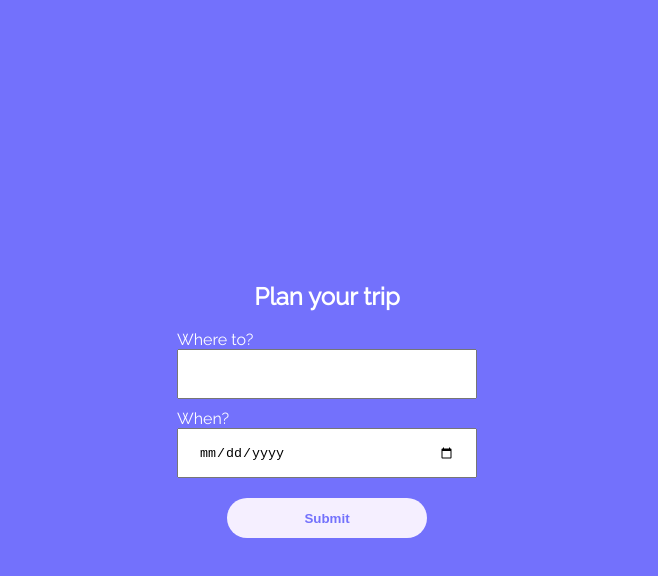
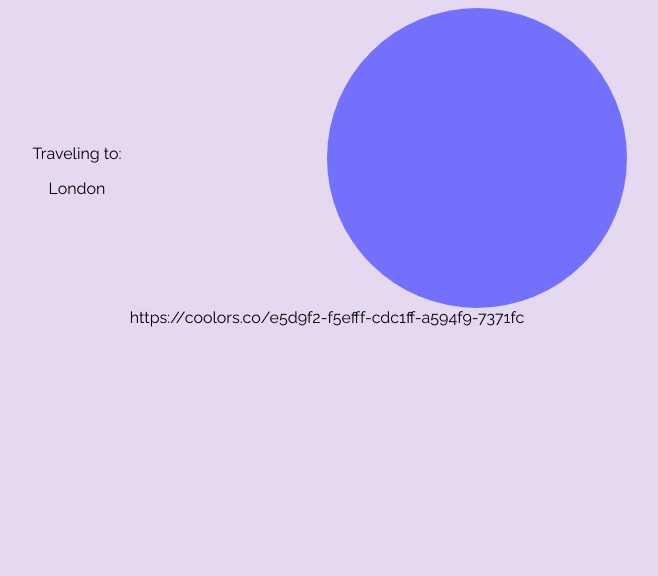
Before and after one commit to kregarm/fend, a website built with webpack: page capstone/src/client/views/index.html in a window 1280 px wide. Shown: the whole page, without its empty margins (313-971 px from the left). Built offline with nearby package versions, Linux system fonts and the light colour scheme; some packages are replaced by stand-ins of ours; no server answers.

Commit message:
started adding visuals

```diff
--- a/capstone/src/client/index.js
+++ b/capstone/src/client/index.js
@@ -1,4 +1,6 @@
 import './styles/app.scss'
+import './styles/modal.scss'
+import './styles/head.scss'
 
 import './js/app'
 import { displayTripsFromLocalStorage } from './js/displayTripsFromLocalStorage'
--- a/capstone/src/client/styles/app.scss
+++ b/capstone/src/client/styles/app.scss
@@ -1,42 +1,11 @@
 body{
     background-color: #E5D9F2;
     font-family: 'Raleway', sans-serif;
-}
-
-#intro-modal{
-    position: fixed;
-    top: 0;
-    left: 0;
-    width: 100%;
-    height: 100vh;
-    background: #7371FC;
-    color: #fff;
-    z-index: 999;
     display: flex;
     flex-direction: column;
     align-items: center;
-    justify-content: center
 }
 
-#intro-modal label, input {
-    display: block;
+.container {
+    max-width: 1000px;
 }
-
-#intro-modal input {
-    margin-bottom: 10px;
-    width: 300px;
-    height: 50px;
-    padding: 20px;
-    box-sizing: border-box;
-}
-
-#intro-modal button {
-    width: 200px;
-    height: 40px;
-    margin-top: 10px;
-    border-radius: 30px;
-    background-color: #F5EFFF;
-    color: #7371FC;
-    border: none;
-    font-weight: bold;
-}
--- /dev/null
+++ b/capstone/src/client/styles/head.scss
@@ -0,0 +1,23 @@
+header {
+    display: inline-flex;
+    flex-direction: row;
+    width: 100%;
+}
+
+.location-text {
+    width: 100%;
+    text-align: center;
+    padding-top: 120px;
+}
+
+.map {
+    width: 100%;
+    height: 300px;
+}
+
+.placeholder-image {
+    width: 300px;
+    height: 300px;
+    border-radius: 100%;
+    background: #7371FC;
+}
--- /dev/null
+++ b/capstone/src/client/styles/modal.scss
@@ -0,0 +1,37 @@
+#intro-modal{
+    position: fixed;
+    top: 0;
+    left: 0;
+    width: 100%;
+    height: 100vh;
+    background: #7371FC;
+    color: #fff;
+    z-index: 999;
+    display: flex;
+    flex-direction: column;
+    align-items: center;
+    justify-content: center
+}
+
+#intro-modal label, input {
+    display: block;
+}
+
+#intro-modal input {
+    margin-bottom: 10px;
+    width: 300px;
+    height: 50px;
+    padding: 20px;
+    box-sizing: border-box;
+}
+
+#intro-modal button {
+    width: 200px;
+    height: 40px;
+    margin-top: 10px;
+    border-radius: 30px;
+    background-color: #F5EFFF;
+    color: #7371FC;
+    border: none;
+    font-weight: bold;
+}
--- a/capstone/src/client/views/index.html
+++ b/capstone/src/client/views/index.html
@@ -8,6 +8,7 @@
     <title>Document</title>
 </head>
 <body>
+    <!--
     <section id="intro-modal">
         <h1>Plan your trip</h1>
         <form>
@@ -17,11 +18,20 @@
             <input type="date" id="date">
         </form>
         <button id='submit' onclick='Client.submit()'>Submit</button>
-    </section>
-    <section id='body'>
+    </section>-->
+    <header id="head" class="container">
+        <div class="location-text">
+            <p>Traveling to:</p>
+            <p><span>London</span></p>
+        </div>
+        <div class="map">
+            <div class="placeholder-image"></div>
+        </div>
+    </header>
+    <section id='body' class="container">
         https://coolors.co/e5d9f2-f5efff-cdc1ff-a594f9-7371fc
     </section>
-    <!-- wzrd is used for the UUIDs in localstorage-->
-    <script src="http://wzrd.in/standalone/uuid%2Fv1@latest"></script>
+    <!-- wzrd is used for the UUIDs in localstorage
+    <script src="http://wzrd.in/standalone/uuid%2Fv1@latest"></script>-->
 </body>
 </html>
```
